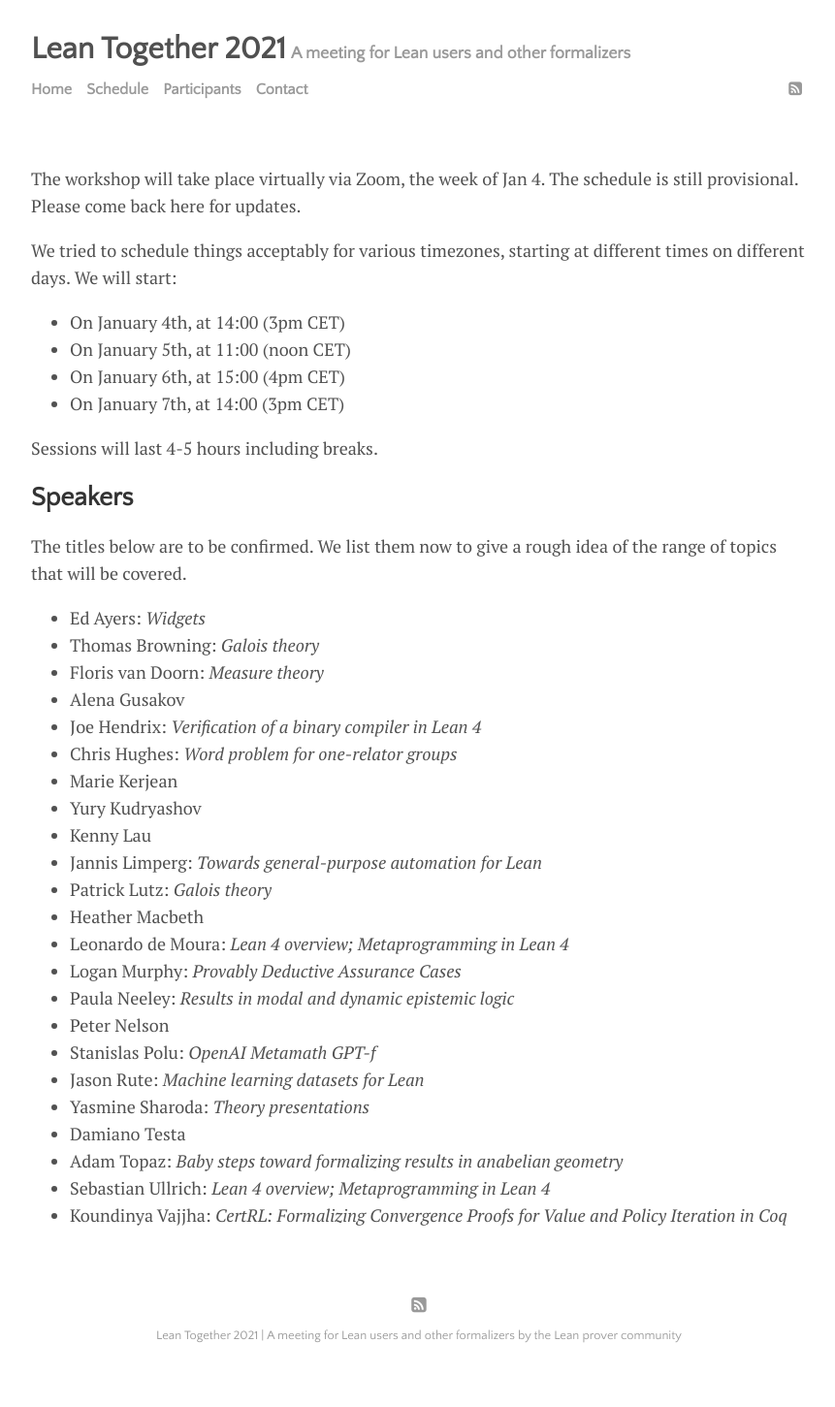
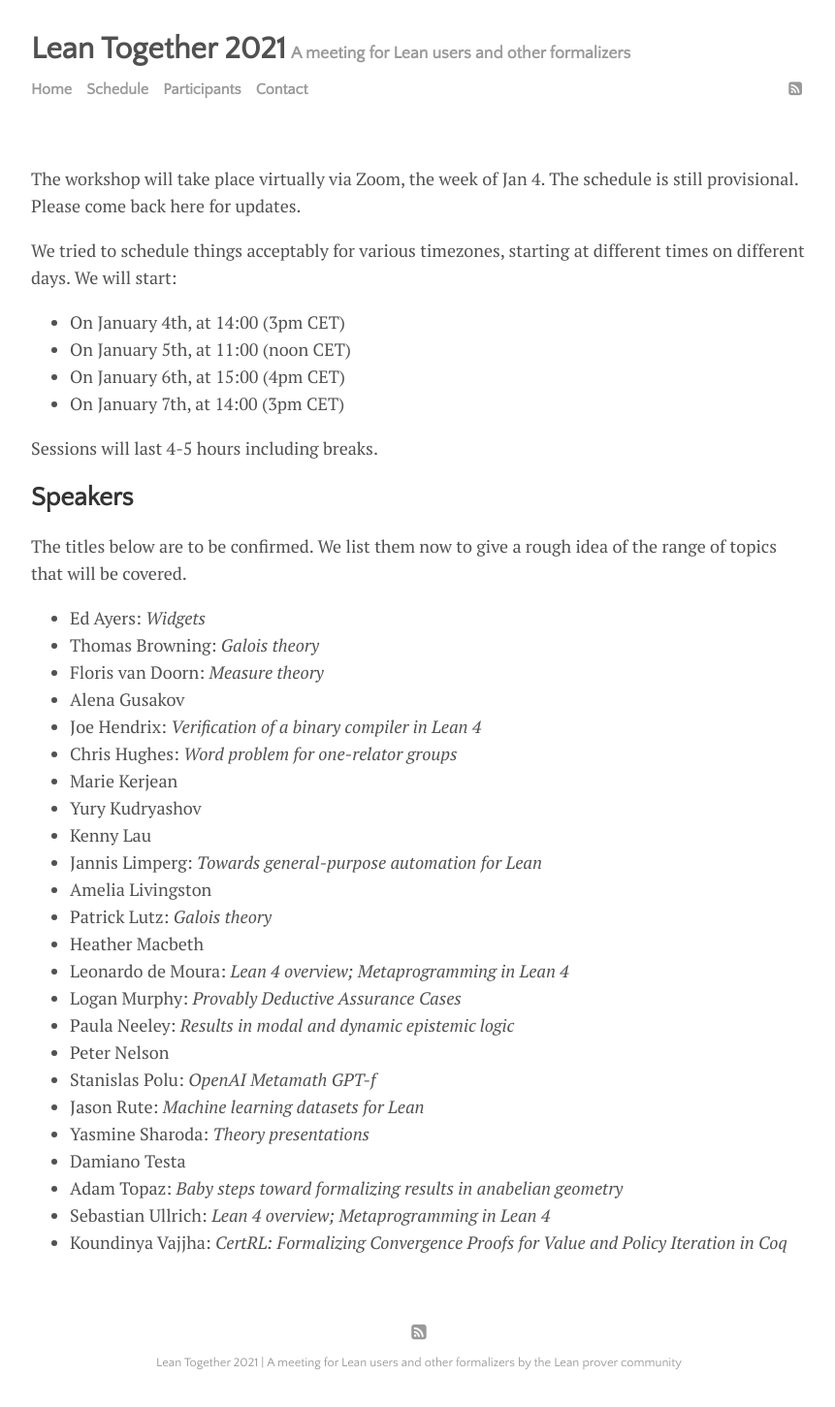
Before and after one commit to leanprover-community/lt2021, a Jekyll site: the page built from schedule.md, in a window 1280 px wide. Shown: the whole page at 97% size, without its empty margins (208-1069 px from the left). Built offline with Jekyll 4.4.1, drawn with Linux system fonts in a browser that asks for light colours; before the commit the page ends 1423 px from its top, so only the background shows below that.

Commit message:
Adds Amelia

```diff
--- a/schedule.md
+++ b/schedule.md
@@ -32,6 +32,7 @@ the range of topics that will be covered.
 * Yury Kudryashov
 * Kenny Lau
 * Jannis Limperg: *Towards general-purpose automation for Lean*
+* Amelia Livingston
 * Patrick Lutz: *Galois theory*
 * Heather Macbeth
 * Leonardo de Moura: *Lean 4 overview; Metaprogramming in Lean 4*
```
